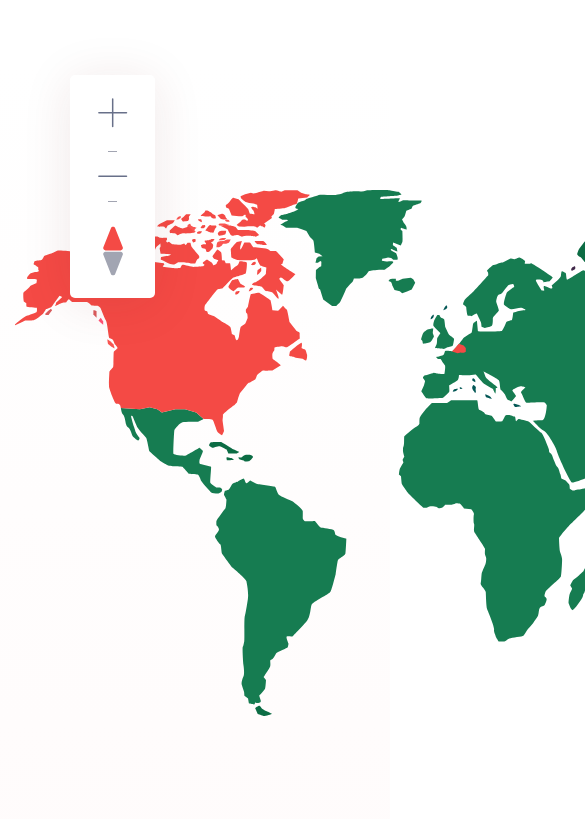
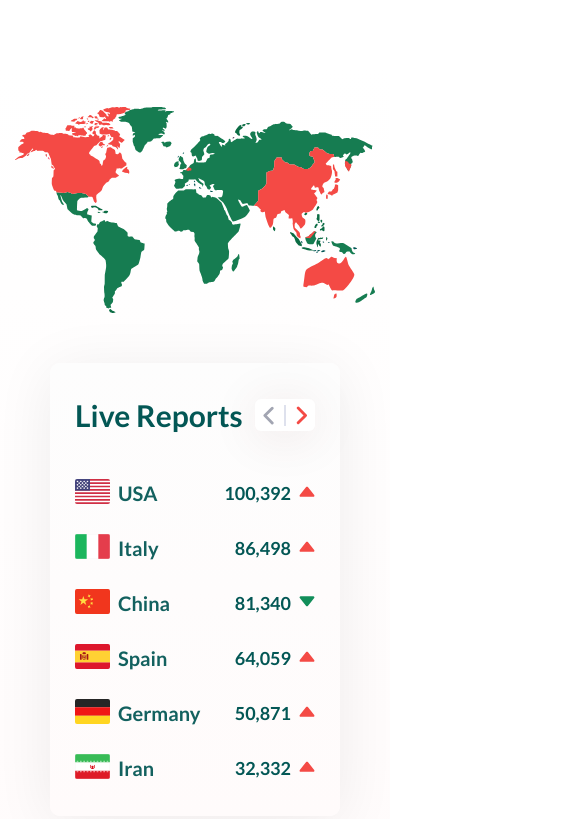
Before and after one commit to kapitoxa/covid-19-landing, a website: page src/index.html in a window 390 px wide. Shown: the part 7766-8585 px from the top of the page, 585 px wide, since content can reach past the window. Drawn offline with nearby package versions, Linux system fonts and the light colour scheme; files that its build step writes are made by us from their sources; files whose address does not match are found by name.

Commit message:
'map' section adaptation

```diff
--- a/src/index.html
+++ b/src/index.html
@@ -206,7 +206,7 @@
     <div class="bottom-img">
         <div class="map section">
             <div class="container">
-                <div class="row">
+                <div class="row map__row">
                     <div class="map__wrapper">
                         <div class="control map__control_left">
                             <img src="icons/plus.svg" alt="zoom in" class="control__icon">
@@ -224,7 +224,7 @@
                         <img src="img/map.svg" alt="map" class="map__picture">
                     </div>
 
-                    <div class="live-reports">
+                    <div class="live-reports map__live-reports">
                         <div class="live-reports__header">
                             <div class="live-reports__title">Live Reports</div>
                             <div class="control control_size_small control_direction_horizontal live-reports__control">
--- a/src/sass/blocks/_live-reports.scss
+++ b/src/sass/blocks/_live-reports.scss
@@ -1,6 +1,6 @@
 .live-reports {
     padding: 54px 56px 53px 55px;
-    width: 504px;
+    min-width: 504px;
     min-height: 635px;
     border-radius: 15px;
     box-shadow: 0 7px 95px 0 rgba(0, 0, 0, 0.07);
--- a/src/sass/blocks/_map.scss
+++ b/src/sass/blocks/_map.scss
@@ -3,8 +3,12 @@
     min-height: 760px;
     &__wrapper {
         position: relative;
+        flex-grow: 1;
         display: flex;
         align-items: center;
+    }
+    &__live-reports {
+        margin-left: 36px;
     }
     &__control {
         &_left {
@@ -21,6 +25,6 @@
     &__picture {
         margin-top: 32px;
         bottom: 0;
-        width: 920px;
+        max-width: 100%;
     }
 }
--- /dev/null
+++ b/src/sass/blocks/media/_control.scss
@@ -0,0 +1,74 @@
+@media (max-width: 1519px) {
+    .control {
+        padding: 18px 20px;
+        width: 70px;
+        height: 200px;
+        &_size {
+            &_medium {
+                padding: 17px;
+                width: 66px;
+                height: 63px;
+            }
+            &_small {
+                padding: 13px 14px;
+                width: 80px;
+                height: 43px;
+            }
+        }
+        &__icon {
+            max-width: 100%;
+        }
+    }
+}
+
+@media (max-width: 991px) {
+    .control {
+        padding: 16px;
+        width: 55px;
+        height: 165px;
+        &_size {
+            &_medium {
+                padding: 14px;
+                width: 55px;
+                height: 52px;
+            }
+            &_small {
+                padding: 10px 13px;
+                width: 75px;
+                height: 38px;
+            }
+        }
+    }
+}
+
+@media (max-width: 767px) {
+    .control {
+        padding: 13px;
+        width: 50px;
+        height: 150px;
+        &_size {
+            &_medium {
+                padding: 14px;
+                width: 55px;
+                height: 52px;
+            }
+            &_small {
+                padding: 10px 13px;
+                width: 75px;
+                height: 38px;
+            }
+        }
+    }
+}
+
+@media (max-width: 575px) {
+    .control {
+        &_size {
+            &_small {
+                padding: 8px;
+                width: 60px;
+                height: 32px;
+            }
+        }
+    }
+}
--- /dev/null
+++ b/src/sass/blocks/media/_live-reports.scss
@@ -0,0 +1,80 @@
+@media (max-width: 1519px) {
+    .live-reports {
+        padding: 44px 46px;
+        min-width: 415px;
+        min-height: 588px;
+        &__title {
+            font-size: 40px;
+        }
+        &__content {
+            padding-top: 20px;
+        }
+        &__item {
+            margin-top: 28px;
+        }
+        &__flag {
+            width: 45px;
+        }
+        &__country {
+            margin-left: 20px;
+            font-size: 28px;
+        }
+        &__quantity {
+            font-size: 21px;
+        }
+    }
+}
+
+@media (max-width: 991px) {
+    .live-reports {
+        min-width: 504px;
+    }
+}
+
+@media (max-width: 767px) {
+    .live-reports {
+        min-width: 450px;
+        min-height: 573px;
+        &__title {
+            font-size: 38px;
+        }
+        &__country {
+            font-size: 27px;
+        }
+    }
+}
+
+@media (max-width: 575px) {
+    .live-reports {
+        padding: 30px 25px;
+        min-width: 290px;
+        min-height: 453px;
+        border-radius: 10px;
+        box-shadow: 0 7px 60px 0 rgba(0,0,0,.07);
+        &__title {
+            font-size: 30px;
+        }
+        &__content {
+            padding-top: 15px;
+        }
+        &__item {
+            margin-top: 23px;
+        }
+        &__flag {
+            width: 35px;
+        }
+        &__country {
+            margin-top: 2px;
+            margin-left: 8px;
+            font-size: 20px;
+        }
+        &__quantity {
+            margin-top: 3px;
+            font-size: 18px;
+        }
+        &__status {
+            margin-left: 8px;
+            width: 16px;
+        }
+    }
+}
--- /dev/null
+++ b/src/sass/blocks/media/_map.scss
@@ -0,0 +1,76 @@
+@media (max-width: 1519px) {
+    .map {
+        &__control {
+            &_left {
+                left: 20px;
+            }
+        }
+        &__picture {
+            margin-top: 0;
+        }
+    }
+}
+
+@media (max-width: 1199px) {
+    .map {
+        &__row {
+            flex-direction: column;
+            align-items: center;
+        }
+        &__wrapper {
+            width: 95%;
+        }
+        &__live-reports {
+            margin-top: 36px;
+            margin-left: 0;
+        }
+        &__control {
+            &_left {
+                left: 55px;
+            }
+        }
+        &__picture {
+            margin-top: 32px;
+        }
+
+    }
+}
+
+@media (max-width: 991px)  {
+    .map {
+        &__wrapper {
+            width: auto;
+        }
+        &__control {
+            &_left {
+                left: 40px;
+            }
+        }
+    }
+}
+
+@media (max-width: 767px) {
+    .map {
+        &__live-reports {
+            margin-top: 50px;
+        }
+        &__control {
+            &__left {
+                left: 25px;
+            }
+        }
+    }
+}
+
+@media (max-width: 575px) {
+    .map {
+        &__control {
+            &_left {
+                display: none;
+            }
+            &_right {
+                display: none;
+            }
+        }
+    }
+}
--- a/src/sass/style.scss
+++ b/src/sass/style.scss
@@ -36,3 +36,6 @@
 @import "blocks/media/contagion";
 @import "blocks/media/symptoms";
 @import "blocks/media/protection";
+@import "blocks/media/map";
+@import "blocks/media/control";
+@import "blocks/media/live-reports";
```
Also changed, not shown: dist/css/style.min.css, dist/index.html.
